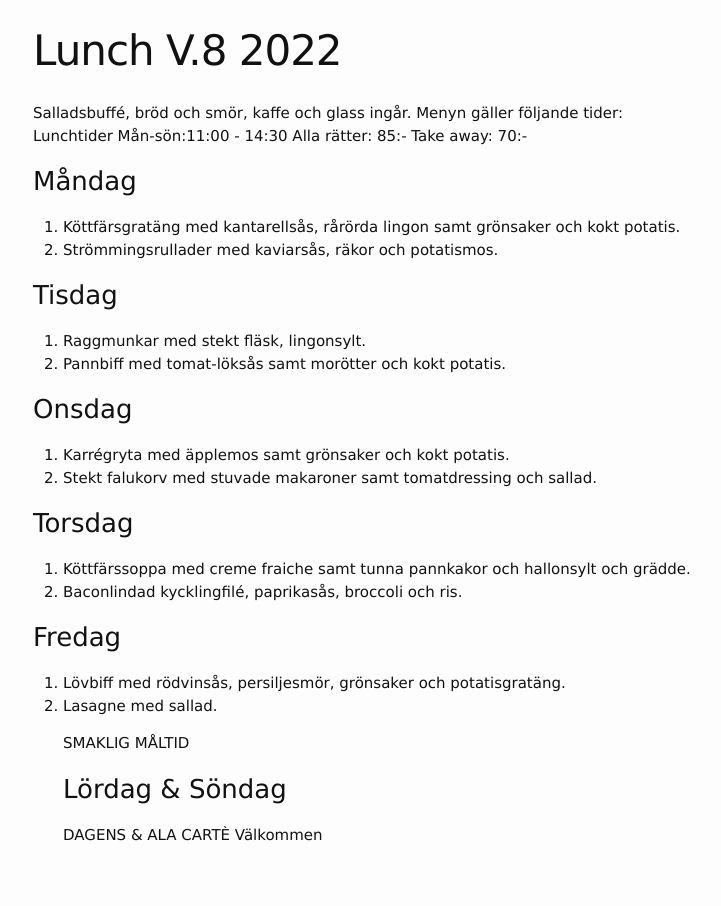
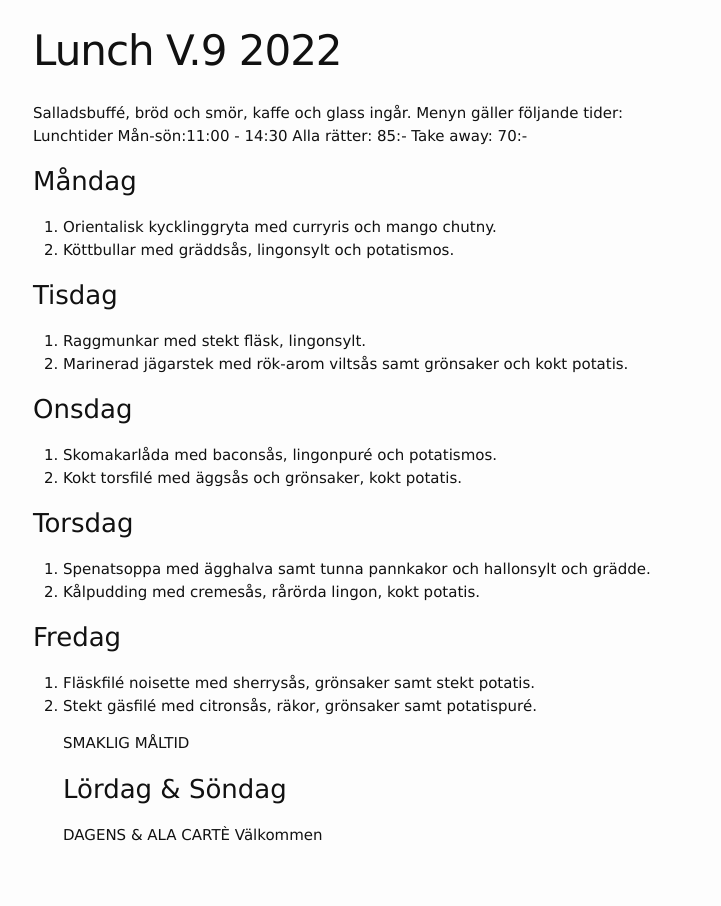
Before and after one commit to FarInn62/farinn62.github.io, a Jekyll site: the page built from lunch.md, in a window 1280 px wide. Shown: the whole page, without its empty margins (237-958 px from the left). Built offline with Jekyll 4.4.1, drawn with Linux system fonts in a browser that asks for light colours.

Commit message:
Update lunch.md

```diff
--- a/lunch.md
+++ b/lunch.md
@@ -1,6 +1,6 @@
 ---
 layout: foodmenu
-title: Lunch V.8  2022
+title: Lunch V.9  2022
 permalink: /lunch/
 published: true
 ---
@@ -10,24 +10,24 @@ Lunchtider  Mån-sön:11:00 - 14:30
 Alla rätter: 85:- Take away: 70:-
 
 ### Måndag
-1. Köttfärsgratäng med kantarellsås, rårörda lingon samt grönsaker och kokt potatis.
-2. Strömmingsrullader med kaviarsås, räkor och potatismos.
+1. Orientalisk kycklinggryta med curryris och mango chutny.
+2. Köttbullar med gräddsås, lingonsylt och potatismos.
 
 ### Tisdag
 1. Raggmunkar med stekt fläsk, lingonsylt.
-2. Pannbiff med tomat-löksås samt morötter och kokt potatis.
+2. Marinerad jägarstek med rök-arom viltsås samt grönsaker och kokt potatis.
 
 ### Onsdag
-1. Karrégryta med äpplemos samt grönsaker och kokt potatis.
-2. Stekt falukorv med stuvade makaroner samt tomatdressing och sallad.
+1. Skomakarlåda med baconsås, lingonpuré och potatismos.
+2. Kokt torsfilé med äggsås och grönsaker, kokt potatis.
 
 ### Torsdag
-1. Köttfärssoppa med creme fraiche samt tunna pannkakor och hallonsylt och grädde.
-2. Baconlindad kycklingfilé, paprikasås, broccoli och ris.
+1. Spenatsoppa med ägghalva samt tunna pannkakor och hallonsylt och grädde.
+2. Kålpudding med cremesås, rårörda lingon, kokt potatis.
 
 ### Fredag
-1. Lövbiff med rödvinsås, persiljesmör, grönsaker och potatisgratäng.
-2. Lasagne med sallad.
+1. Fläskfilé noisette med sherrysås, grönsaker samt stekt potatis.
+2. Stekt gäsfilé med citronsås, räkor, grönsaker samt potatispuré.
 
    SMAKLIG MÅLTID
    ### Lördag & Söndag
```
